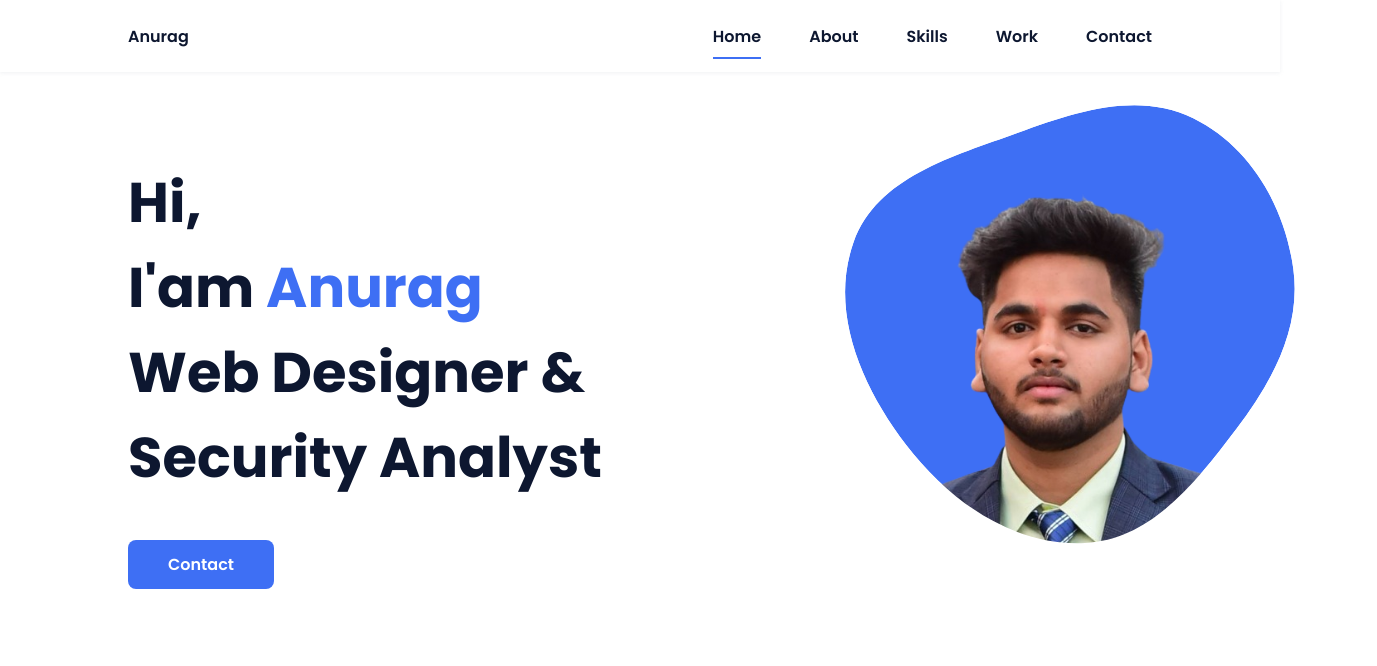
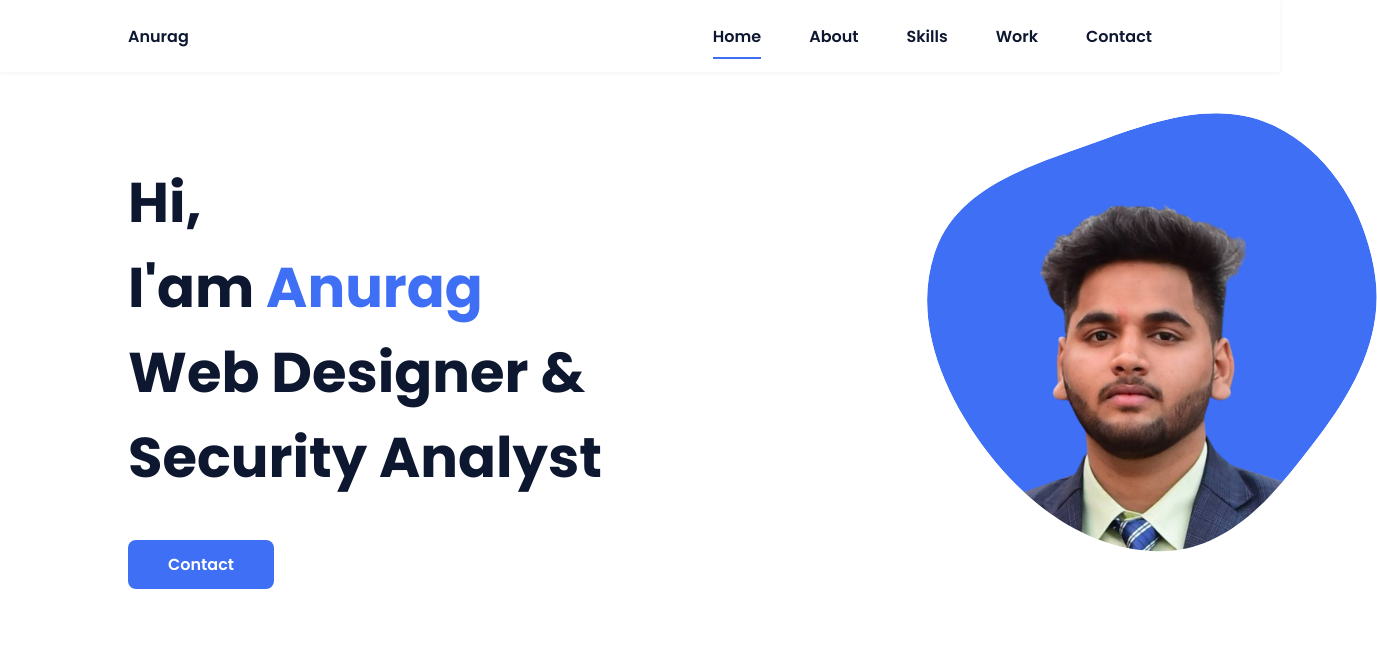
Before and after one commit to anurag7706/Portfolio_2, a plain HTML site: page index.html in a window 1280 px wide. Shown: the top 666 px of the page, 1377 px wide, since content can reach past the window. Drawn offline with nearby package versions, Linux system fonts and the light colour scheme.

Commit message:
Update styles.css

```diff
--- a/assets/css/styles.css
+++ b/assets/css/styles.css
@@ -496,8 +496,8 @@ img {
   }
   .home__img {
     width: 900px;
-    bottom: 29%;
-    left: 70%;
+    bottom: 28%;
+    left: 78%;
   }
   .about__container {
     padding-top: 2rem;
```
